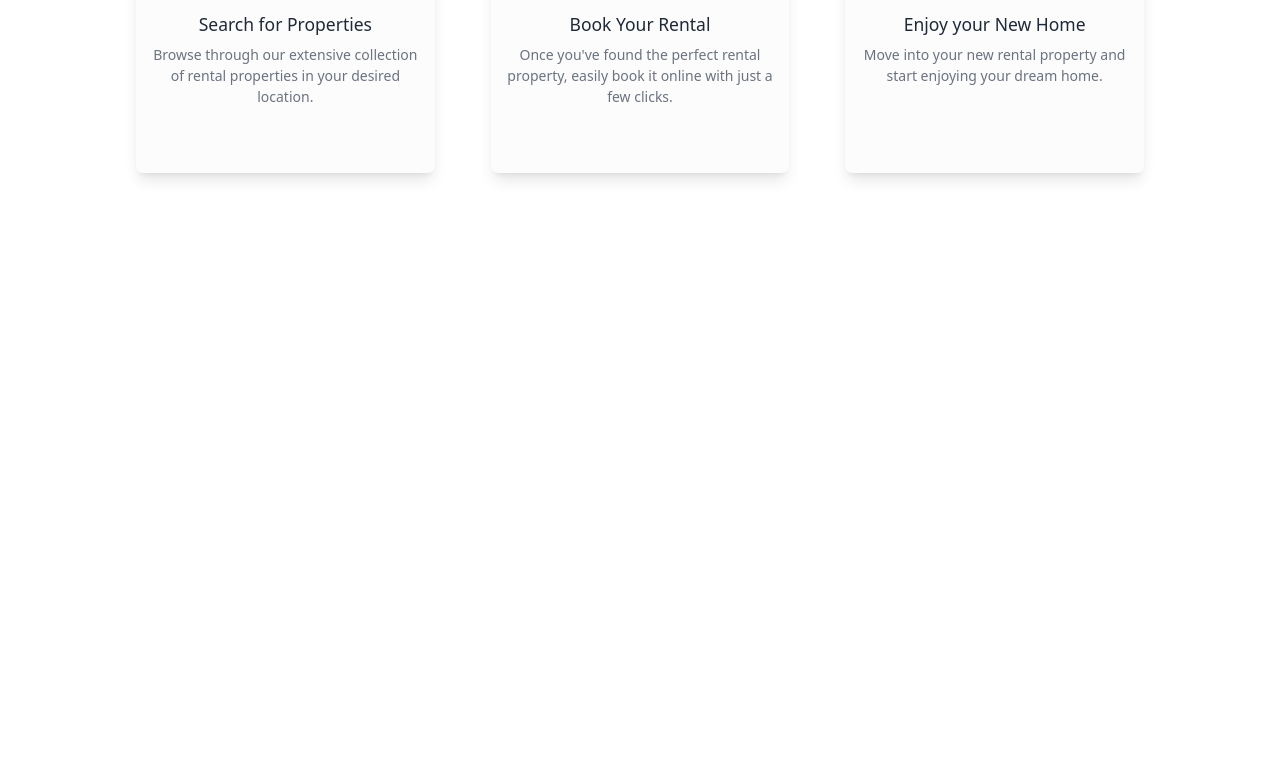
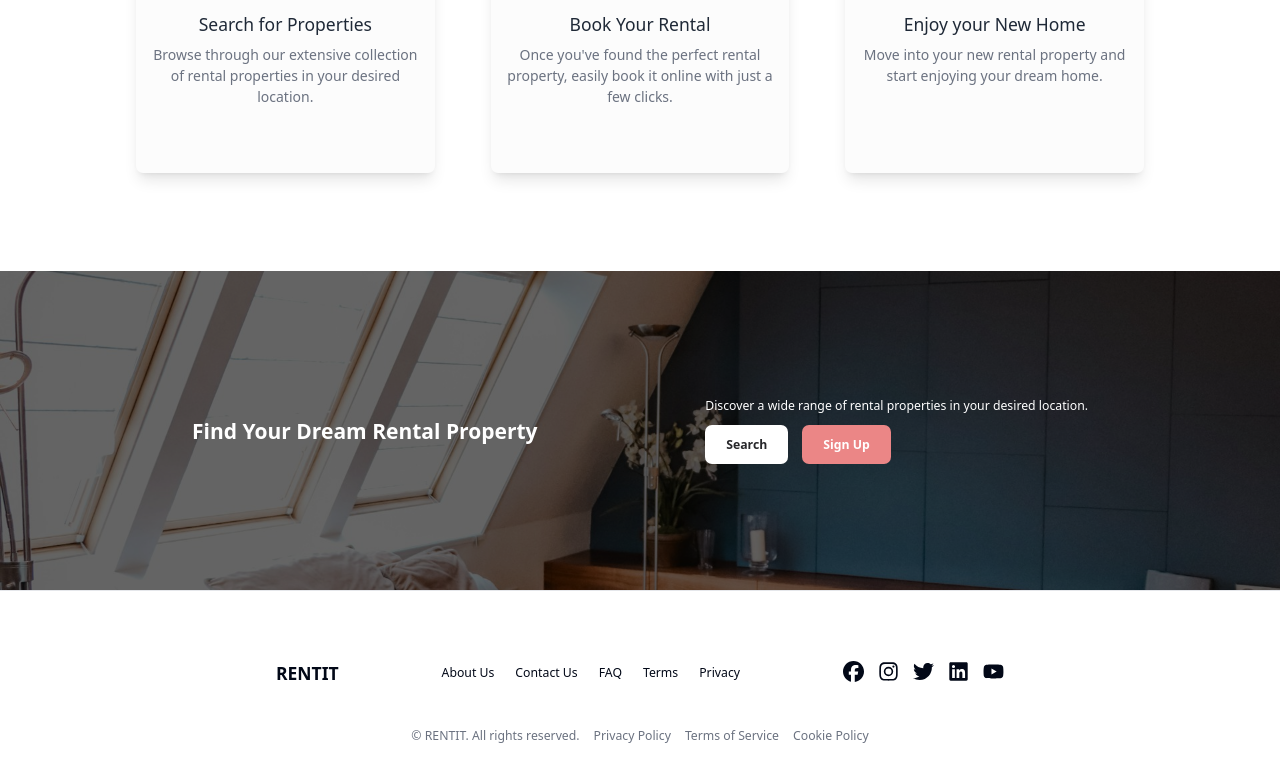
Before and after one commit to ashvthama/rentIt, a Next.js app in the folder client/: page /landing in a window 1280 px wide. Shown: the part 1781-2562 px from the top of the page. Before the commit the page ends 2052 px from the top, so only its background shows below. Built offline with nearby package versions, Linux system fonts and the light colour scheme; no server answers.

Commit message:
Wrapped up the landing page.

```diff
--- a/client/package.json
+++ b/client/package.json
@@ -9,6 +9,9 @@
     "lint": "eslint"
   },
   "dependencies": {
+    "@fortawesome/fontawesome-svg-core": "^7.0.1",
+    "@fortawesome/free-brands-svg-icons": "^7.0.1",
+    "@fortawesome/react-fontawesome": "^3.0.2",
     "@hookform/resolvers": "^5.2.2",
     "@radix-ui/react-avatar": "^1.1.10",
     "@radix-ui/react-checkbox": "^1.3.3",
--- /dev/null
+++ b/client/src/app/(nondashboard)/landing/CallToActionSection.tsx
@@ -0,0 +1,58 @@
+"use client";
+
+import Image from "next/image";
+import React from "react";
+import { motion } from "framer-motion";
+import Link from "next/link";
+
+const CallToActionSection = () => {
+  return (
+    <div className="relative py-24">
+      <Image
+        src="/landing-call-to-action.jpg"
+        alt="Rentiful Search Section Background"
+        fill
+        className="object-cover object-center"
+      />
+      <div className="absolute inset-0 bg-black bg-opacity-60"></div>
+      <motion.div
+        initial={{ opacity: 0, y: 20 }}
+        transition={{ duration: 0.5 }}
+        whileInView={{ opacity: 1, y: 0 }}
+        viewport={{ once: true }}
+        className="relative max-w-4xl xl:max-w-6xl mx-auto px-6 sm:px-8 lg:px-12 xl:px-16 py-12"
+      >
+        <div className="flex flex-col md:flex-row justify-between items-center">
+          <div className="mb-6 md:mb-0 md:mr-10">
+            <h2 className="text-2xl font-bold text-white">
+              Find Your Dream Rental Property
+            </h2>
+          </div>
+          <div>
+            <p className="text-white mb-3">
+              Discover a wide range of rental properties in your desired
+              location.
+            </p>
+            <div className="flex justify-center md:justify-start gap-4">
+              <button
+                onClick={() => window.scrollTo({ top: 0, behavior: "smooth" })}
+                className="inline-block text-primary-700 bg-white rounded-lg px-6 py-3 font-semibold hover:bg-primary-500 hover:text-primary-50"
+              >
+                Search
+              </button>
+              <Link
+                href="/signup"
+                className="inline-block text-white bg-secondary-500 rounded-lg px-6 py-3 font-semibold hover:bg-secondary-600"
+                scroll={false}
+              >
+                Sign Up
+              </Link>
+            </div>
+          </div>
+        </div>
+      </motion.div>
+    </div>
+  );
+};
+
+export default CallToActionSection;
--- /dev/null
+++ b/client/src/app/(nondashboard)/landing/FooterSection.tsx
@@ -0,0 +1,82 @@
+import Link from "next/link";
+import React from "react";
+import { FontAwesomeIcon } from "@fortawesome/react-fontawesome";
+import {
+  faFacebook,
+  faInstagram,
+  faTwitter,
+  faLinkedin,
+  faYoutube,
+} from "@fortawesome/free-brands-svg-icons";
+
+const FooterSection = () => {
+  return (
+    <footer className="border-t border-gray-200 py-20">
+      <div className="max-w-4xl mx-auto px-6 sm:px-8">
+        <div className="flex flex-col md:flex-row justify-between items-center">
+          <div className="mb-4">
+            <Link href="/" className="text-xl font-bold" scroll={false}>
+              RENTIT
+            </Link>
+          </div>
+          <nav className="mb-4">
+            <ul className="flex space-x-6">
+              <li>
+                <Link href="/about">About Us</Link>
+              </li>
+              <li>
+                <Link href="/contact">Contact Us</Link>
+              </li>
+              <li>
+                <Link href="/faq">FAQ</Link>
+              </li>
+              <li>
+                <Link href="/terms">Terms</Link>
+              </li>
+              <li>
+                <Link href="/privacy">Privacy</Link>
+              </li>
+            </ul>
+          </nav>
+          <div className="flex space-x-4 mb-4">
+            <a
+              href="#"
+              aria-label="Facebook"
+              className="hover:text-primary-600"
+            >
+              <FontAwesomeIcon icon={faFacebook} className="h-6 w-6" />
+            </a>
+            <a
+              href="#"
+              aria-label="Instagram"
+              className="hover:text-primary-600"
+            >
+              <FontAwesomeIcon icon={faInstagram} className="h-6 w-6" />
+            </a>
+            <a href="#" aria-label="Twitter" className="hover:text-primary-600">
+              <FontAwesomeIcon icon={faTwitter} className="h-6 w-6" />
+            </a>
+            <a
+              href="#"
+              aria-label="Linkedin"
+              className="hover:text-primary-600"
+            >
+              <FontAwesomeIcon icon={faLinkedin} className="h-6 w-6" />
+            </a>
+            <a href="#" aria-label="Youtube" className="hover:text-primary-600">
+              <FontAwesomeIcon icon={faYoutube} className="h-6 w-6" />
+            </a>
+          </div>
+        </div>
+        <div className="mt-8 text-center text-sm text-gray-500 flex justify-center space-x-4">
+          <span>© RENTIT. All rights reserved.</span>
+          <Link href="/privacy">Privacy Policy</Link>
+          <Link href="/terms">Terms of Service</Link>
+          <Link href="/cookies">Cookie Policy</Link>
+        </div>
+      </div>
+    </footer>
+  );
+};
+
+export default FooterSection;
--- a/client/src/app/(nondashboard)/landing/page.tsx
+++ b/client/src/app/(nondashboard)/landing/page.tsx
@@ -2,12 +2,16 @@ import React from 'react'
 import HeroSection from './herosection';
 import FeatureSection from './featuresection';
 import DiscoverSection from './DiscoverSection';
+import CallToActionSection from './CallToActionSection';
+import FooterSection from './FooterSection';
 const Landing = () => {
   return (
     <div>
       <HeroSection/>
       <FeatureSection/>
       <DiscoverSection/>
+      <CallToActionSection/>
+      <FooterSection/>
     </div>
   )
 }
```
Also changed, not shown: 1 other file (tests, documents, lock files or other folders).
